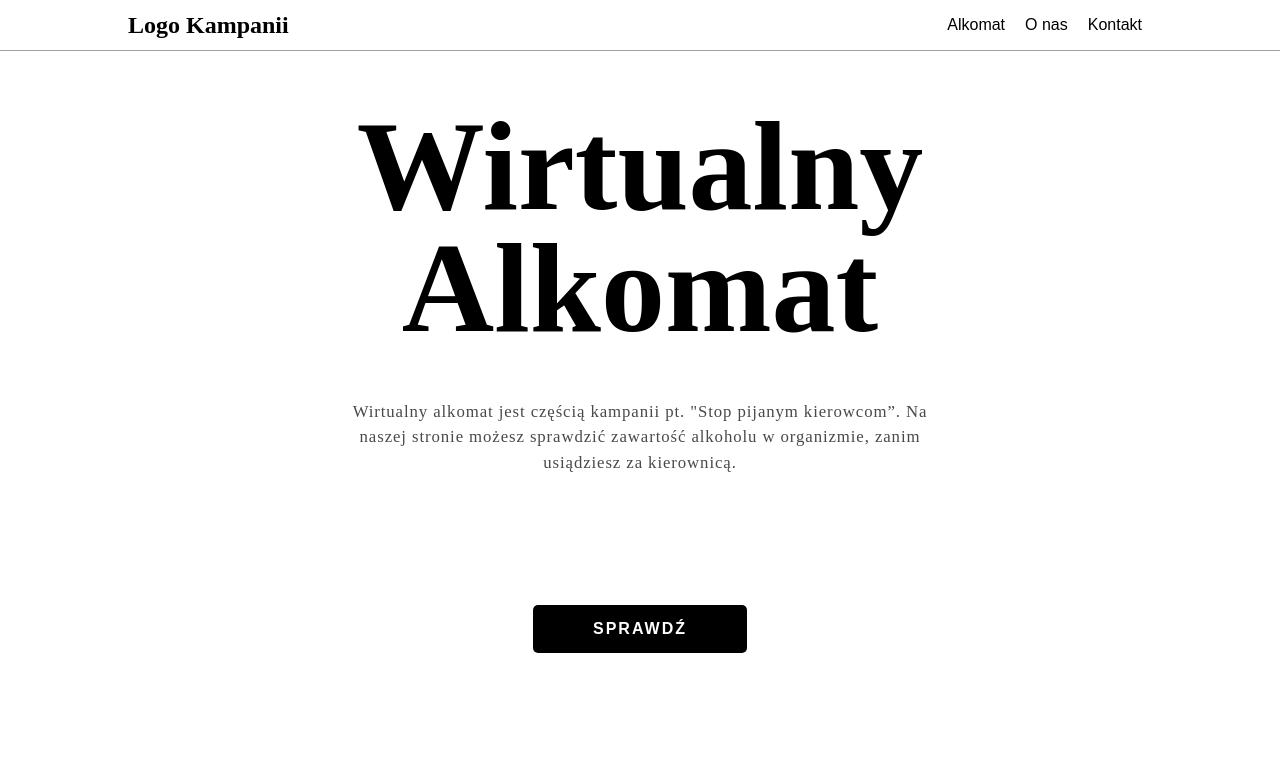
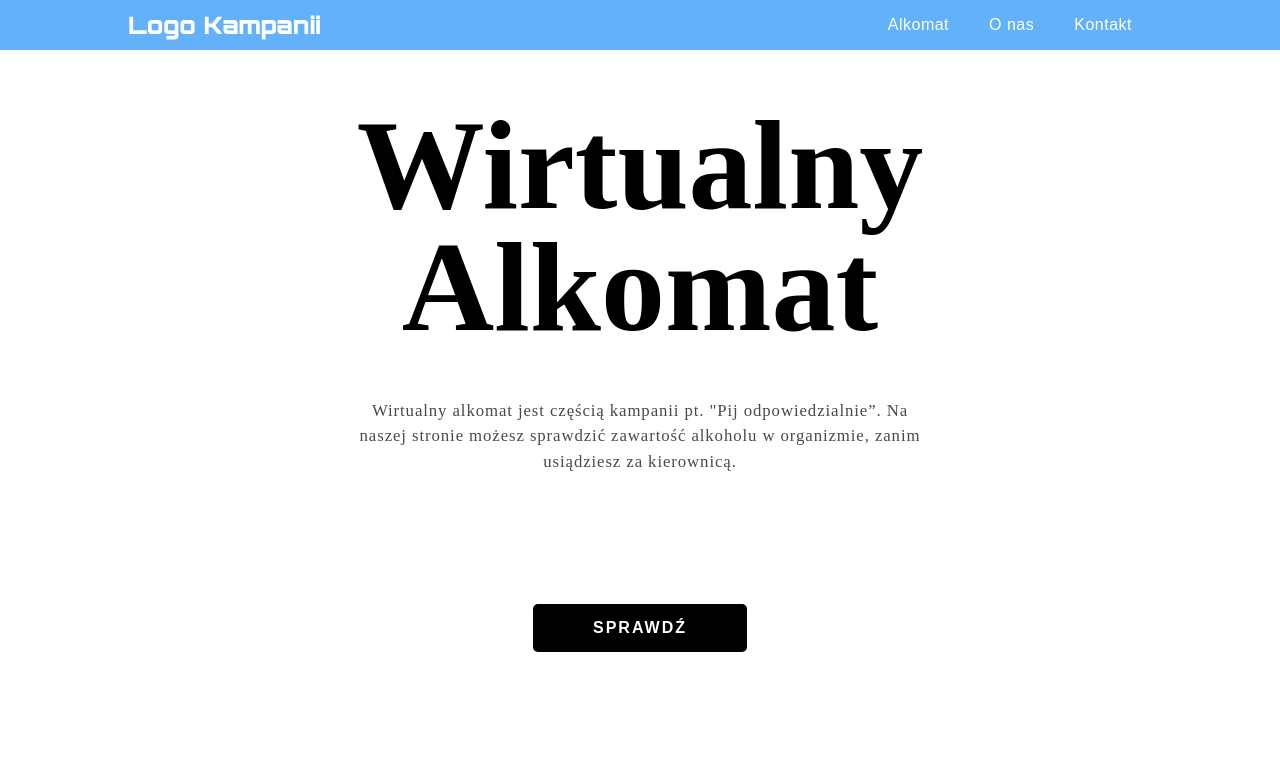
Before and after one commit to wojank/virtual-breathalyzer-app, a Vue app: page / in a window 1280 px wide. Shown: the top 760 px of the page. Built offline with nearby package versions, Linux system fonts and the light colour scheme.

Commit message:
12th, updated TheNavbar component

```diff
--- a/src/assets/scss/_fonts.scss
+++ b/src/assets/scss/_fonts.scss
@@ -1 +1 @@
-@import url('https://fonts.googleapis.com/css2?family=Lato:wght@300;400;700&display=swap');
+@import url('https://fonts.googleapis.com/css2?family=Lato:wght@300;400;700&family=Orbitron:wght@900&display=swap');
--- a/src/assets/scss/components/the-navbar.scss
+++ b/src/assets/scss/components/the-navbar.scss
@@ -1,10 +1,16 @@
 .header {
 	width: 100%;
-	border-bottom: 1px solid rgb(163, 160, 160);
+	// border-bottom: 1px solid rgb(163, 160, 160);
 	position: sticky;
 	top: 0;
-	background-color: white;
+	background-color: var(--secondary);
 	z-index: 10;
+	padding: 10px 0;
+
+	&__logo {
+		font-family: 'Orbitron', sans-serif;
+		color: white;
+	}
 
 	&__container {
 		width: 80%;
@@ -12,10 +18,12 @@
 		display: flex;
 		align-items: center;
 		justify-content: space-between;
+		// padding: 10px 0 0 0;
 	}
 
 	&__list {
 		list-style: none;
+		margin: 0;
 	}
 
 	&__list-items {
@@ -23,3 +31,18 @@
 		margin: 0 10px;
 	}
 }
+.tab {
+	padding: 10px 10px 20px 10px;
+	border-top-left-radius: 8px;
+	border-top-right-radius: 8px;
+	color: white;
+	letter-spacing: 0.5px;
+	line-height: 1.5;
+	font-weight: 400;
+	// text-transform: uppercase;
+}
+
+.active {
+	background-color: white;
+	color: var(--primary);
+}
--- a/src/components/TheNavbar.vue
+++ b/src/components/TheNavbar.vue
@@ -1,24 +1,41 @@
-<script setup lang="ts"></script>
+<script setup lang="ts">
+import { useRoute } from 'vue-router';
+const route = useRoute();
+</script>
 <template>
 	<header class="header">
 		<div class="header__container">
-			<h2 class="header__logo">Logo Kampanii</h2>
+			<RouterLink to="/">
+				<h2 class="header__logo">Logo Kampanii</h2>
+			</RouterLink>
 			<nav>
 				<ul class="header__list">
 					<li class="header__list-items">
-						<RouterLink to="/calculator">Alkomat</RouterLink>
+						<RouterLink
+							:class="[{ active: route.path == '/calculator' }, 'tab']"
+							to="/calculator"
+							>Alkomat</RouterLink
+						>
 					</li>
 					<li class="header__list-items">
-						<RouterLink to="/about">O nas</RouterLink>
+						<RouterLink
+							:class="[{ active: route.path == '/about' }, 'tab']"
+							to="/about"
+							>O nas</RouterLink
+						>
 					</li>
 					<li class="header__list-items">
-						<RouterLink to="/contact">Kontakt</RouterLink>
+						<RouterLink
+							:class="[{ active: route.path == '/contact' }, 'tab']"
+							to="/contact"
+							>Kontakt</RouterLink
+						>
 					</li>
 				</ul>
 			</nav>
 		</div>
 	</header>
 </template>
-<style>
+<style scoped>
 @import '../assets/scss/components/the-navbar.scss';
 </style>
--- a/src/views/CalculatorView.vue
+++ b/src/views/CalculatorView.vue
@@ -108,6 +108,21 @@ watch(isActive, () => {
 });
 </script>
 <template>
+	<!-- <div class="info">
+		<h1>Wirtualny alkomat</h1>
+		<h2>wpisz informacje i sprawdź czy pijesz odpowiedzialnie</h2>
+		<p>
+			Lorem ipsum, dolor sit amet consectetur adipisicing elit. Nesciunt vel,
+			aspernatur sunt fugiat dolore nisi. Voluptatem incidunt harum aperiam
+			excepturi!
+		</p>
+	</div> -->
+	<!-- <h1 class="contact__title">Kalkulator Promili</h1>
+	<h2 class="contact__subtitle">Sprawdź, czy pijesz odpowiedzialnie</h2>
+	<p class="contact__description">
+		Lorem ipsum dolor sit amet consectetur adipisicing elit. Officiis corrupti
+		nihil doloremque, ipsa commodi suscipit quo fugiat laboriosam molestias est.
+	</p> -->
 	<section class="container" aria-label="form-card">
 		<!-- progress bar -->
 		<KeepAlive :include="['FirstStep', 'SecondStep']">
@@ -132,4 +147,6 @@ watch(isActive, () => {
 		</div>
 	</section>
 </template>
-<style></style>
+<style>
+@import '../assets/scss/views/contact-view.scss';
+</style>
--- a/src/views/HomeView.vue
+++ b/src/views/HomeView.vue
@@ -6,9 +6,9 @@
 			<div class="content__primary-box">
 				<h1 class="content__primary-heading">Wirtualny Alkomat</h1>
 				<p class="content__primary-paragraph">
-					Wirtualny alkomat jest częścią kampanii pt. "Stop pijanym kierowcom”.
-					Na naszej stronie możesz sprawdzić zawartość alkoholu w organizmie,
-					zanim usiądziesz za kierownicą.
+					Wirtualny alkomat jest częścią kampanii pt. "Pij odpowiedzialnie”. Na
+					naszej stronie możesz sprawdzić zawartość alkoholu w organizmie, zanim
+					usiądziesz za kierownicą.
 				</p>
 				<button class="content__primary-button">
 					<RouterLink class="content__primary-link" to="/calculator"
```
